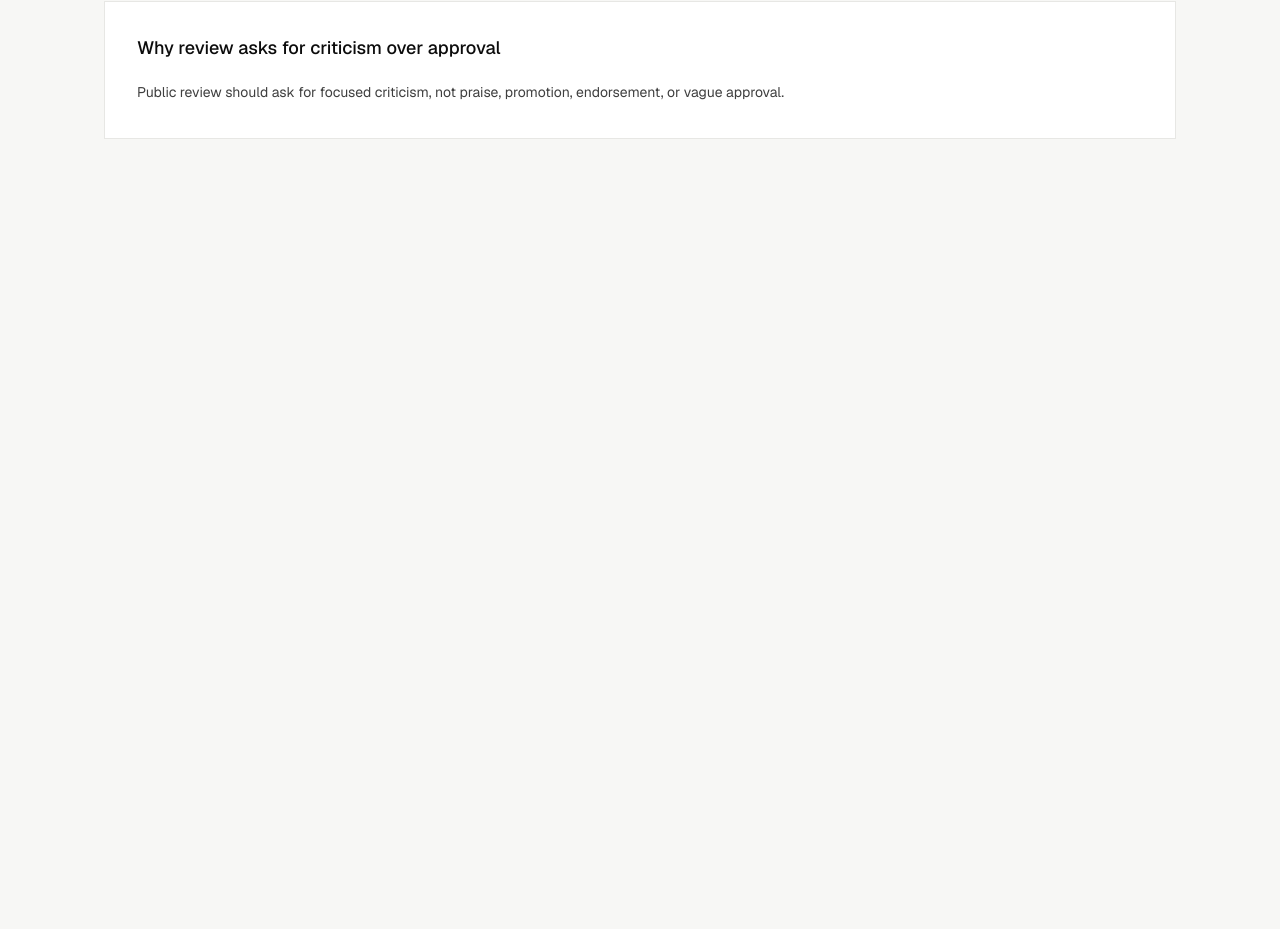
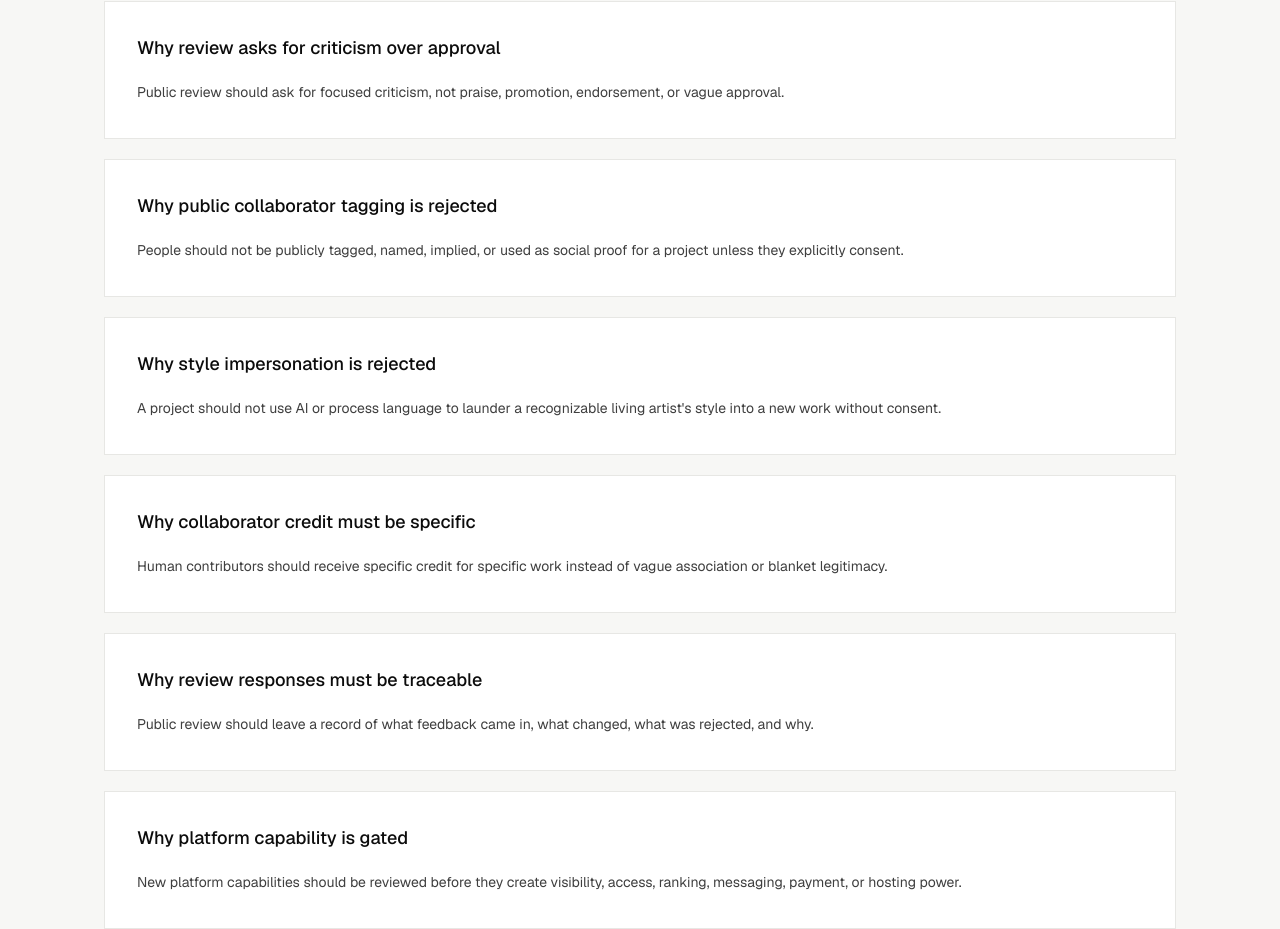
Before and after one commit to zacharymplace/creative-bridge, a Next.js app: page /whyfiles in a window 1280 px wide. Shown: the part 1359-2288 px from the top of the page. Before the commit the page ends 1610 px from the top, so only its background shows below. Built offline with nearby package versions, Linux system fonts and the light colour scheme.

Commit message:
Expand whyfiles rationale layer

```diff
--- a/package.json
+++ b/package.json
@@ -1,6 +1,6 @@
 {
   "name": "creative-bridge",
-  "version": "2.1.0",
+  "version": "2.2.0",
   "private": true,
   "scripts": {
     "prebuild": "node scripts/sync-public-assets.mjs",
--- a/scripts/qa-static-export.mjs
+++ b/scripts/qa-static-export.mjs
@@ -50,6 +50,17 @@ const requiredFiles = [
   "docs/releases/v1.9.0.md",
   "docs/releases/v2.0.0.md",
   "docs/releases/v2.1.0.md",
+  "docs/releases/v2.2.0.md",
+  "docs/whyfiles/platform-capability-gating.md",
+  "docs/whyfiles/review-response-traceability.md",
+  "docs/whyfiles/collaborator-credit.md",
+  "docs/whyfiles/style-impersonation.md",
+  "docs/whyfiles/public-tagging.md",
+  "whyfiles/platform-capability-gating.html",
+  "whyfiles/review-response-traceability.html",
+  "whyfiles/collaborator-credit.html",
+  "whyfiles/style-impersonation.html",
+  "whyfiles/public-tagging.html",
   "docs/whyfiles/criticism-over-approval.md",
   "docs/whyfiles/static-first.md",
   "docs/whyfiles/marketplace-gating.md",
--- a/scripts/sync-public-assets.mjs
+++ b/scripts/sync-public-assets.mjs
@@ -42,6 +42,12 @@ const markdownFiles = [
   "releases/v1.9.0.md",
   "releases/v2.0.0.md",
   "releases/v2.1.0.md",
+  "releases/v2.2.0.md",
+  "whyfiles/platform-capability-gating.md",
+  "whyfiles/review-response-traceability.md",
+  "whyfiles/collaborator-credit.md",
+  "whyfiles/style-impersonation.md",
+  "whyfiles/public-tagging.md",
   "whyfiles/criticism-over-approval.md",
   "whyfiles/static-first.md",
   "whyfiles/marketplace-gating.md",
--- a/src/content/whyfiles/whyfiles.ts
+++ b/src/content/whyfiles/whyfiles.ts
@@ -96,6 +96,71 @@ export const whyfiles: Whyfile[] = [
       "Review materials should guide reviewers toward risk, misuse, drift, and governance critique.",
     related: ["Public Review", "Review Intake Guide", "Reviewer Brief Pack", "Review Response Log"],
   },
+  {
+    slug: "public-tagging",
+    title: "Why public collaborator tagging is rejected",
+    claim:
+      "People should not be publicly tagged, named, implied, or used as social proof for a project unless they explicitly consent.",
+    whyItMatters:
+      "Public tagging can create pressure, confusion, reputational risk, and implied endorsement before any real collaboration exists.",
+    whatCouldGoWrong:
+      "A creator could tag artists, editors, studios, or producers to gain attention, imply legitimacy, or pressure a response.",
+    boundaryCreated:
+      "Collaborator interest, dream-team references, and outreach should remain private or explicitly opt-in.",
+    related: ["Rejected Patterns Registry", "Abuse Case Library", "Collaborator Profile Packet", "Review Intake Guide"],
+  },
+  {
+    slug: "style-impersonation",
+    title: "Why style impersonation is rejected",
+    claim:
+      "A project should not use AI or process language to launder a recognizable living artist's style into a new work without consent.",
+    whyItMatters:
+      "Style impersonation can extract creative identity while avoiding direct copying language.",
+    whatCouldGoWrong:
+      "A project could avoid naming an artist directly while still marketing itself around their recognizable visual language.",
+    boundaryCreated:
+      "Indirect style imitation should be treated as a live risk, not a loophole.",
+    related: ["Rejected Patterns Registry", "Abuse Case Library", "Review Rubric", "Trust Layer"],
+  },
+  {
+    slug: "collaborator-credit",
+    title: "Why collaborator credit must be specific",
+    claim:
+      "Human contributors should receive specific credit for specific work instead of vague association or blanket legitimacy.",
+    whyItMatters:
+      "Specific credit helps prevent minor participation from being inflated into broad endorsement or full creative authorship.",
+    whatCouldGoWrong:
+      "A project could use one consultation, sketch, edit, or note to imply broader human involvement than actually occurred.",
+    boundaryCreated:
+      "Credit should describe role, contribution type, scope, and boundaries wherever possible.",
+    related: ["Collaborator Profile Packet", "Project Profile Model", "Review Rubric", "Review Response Log"],
+  },
+  {
+    slug: "review-response-traceability",
+    title: "Why review responses must be traceable",
+    claim:
+      "Public review should leave a record of what feedback came in, what changed, what was rejected, and why.",
+    whyItMatters:
+      "Traceability prevents review from becoming theater and makes governance accountable to actual criticism.",
+    whatCouldGoWrong:
+      "A project could claim it was reviewed while ignoring hard feedback, accepting only easy praise, or hiding rejected concerns.",
+    boundaryCreated:
+      "Review feedback should be logged with response state, rationale, and release relationship.",
+    related: ["Review Response Log", "Governance Layer", "Public Review", "Review Intake Guide"],
+  },
+  {
+    slug: "platform-capability-gating",
+    title: "Why platform capability is gated",
+    claim:
+      "New platform capabilities should be reviewed before they create visibility, access, ranking, messaging, payment, or hosting power.",
+    whyItMatters:
+      "Capability changes incentives. Once a system can amplify, rank, host, monetize, or connect people, it can also distort behavior.",
+    whatCouldGoWrong:
+      "A static standard could gradually become an opaque platform that rewards speed, volume, status, or monetization over consent and craft.",
+    boundaryCreated:
+      "Accounts, submissions, messaging, payments, ranking, public profiles, marketplace behavior, and AI asset hosting require explicit governance review.",
+    related: ["Governance Layer", "Incentive Drift Map", "Governance Stress Tests", "Public Review Operating System Freeze"],
+  },
 ];
 
 export function getWhyfile(slug: string) {
```
Also changed, not shown: 6 other files (tests, documents, lock files or other folders).
